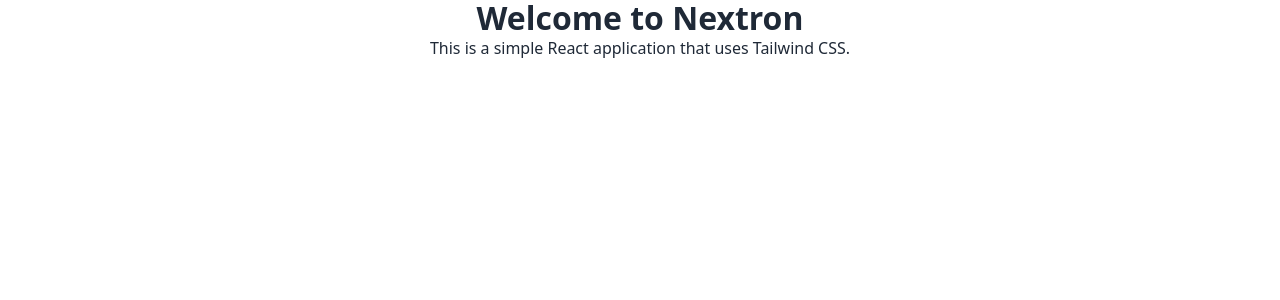
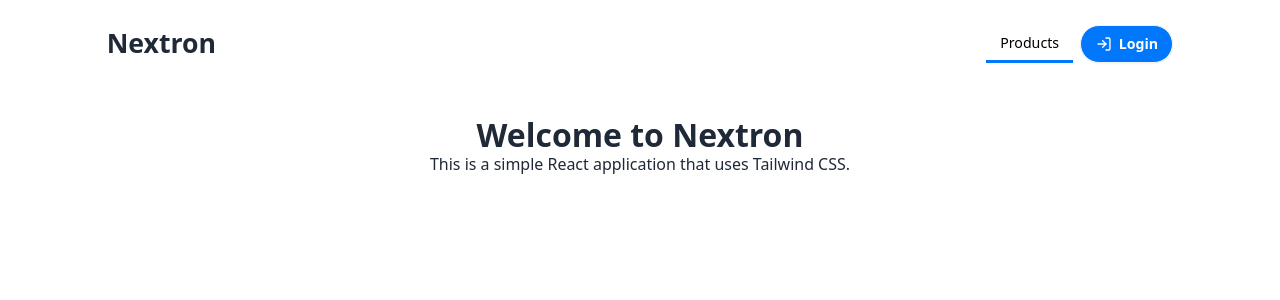
Before and after one commit to Yamin39/nextron-client, a React (Vite) app: page / in a window 1280 px wide. Shown: the top 300 px of the page. Built offline with nearby package versions, Linux system fonts and the light colour scheme.

Commit message:
added navbar

```diff
--- a/package.json
+++ b/package.json
@@ -14,6 +14,7 @@
     "match-sorter": "^6.3.4",
     "react": "^18.2.0",
     "react-dom": "^18.2.0",
+    "react-icons": "^5.3.0",
     "react-router-dom": "^6.26.0",
     "sort-by": "^1.2.0"
   },
--- /dev/null
+++ b/src/components/shared/Navbar/Navbar.css
@@ -0,0 +1,11 @@
+.login-nav.active {
+  border: none;
+}
+
+.navLink-container .active,
+.login-nav.active {
+  background-color: transparent !important;
+  color: black !important;
+  border-bottom: 3px solid #0177FB;
+  border-radius: 0;
+}
--- /dev/null
+++ b/src/components/shared/Navbar/Navbar.jsx
@@ -0,0 +1,86 @@
+import { FiLogIn } from "react-icons/fi";
+import { Link, NavLink } from "react-router-dom";
+import "./Navbar.css";
+
+const Navbar = () => {
+  const loading = false;
+  const user = false
+
+  const navLinks = (
+    <>
+      <li>
+        <NavLink className="hover:text-primary-color hover:bg-transparent" to="/">
+          Products
+        </NavLink>
+      </li>
+    </>
+  );
+  return (
+    <nav className="mb-8">
+      <div className="py-3">
+        <div className="navbar px-0 justify-between">
+          <div>
+            <div className="dropdown">
+              <div tabIndex={0} role="button" className="btn btn-ghost px-2 md:hidden">
+                <svg xmlns="http://www.w3.org/2000/svg" className="size-6" fill="none" viewBox="0 0 24 24" stroke="currentColor">
+                  <path strokeLinecap="round" strokeLinejoin="round" strokeWidth="2" d="M4 6h16M4 12h8m-8 6h16" />
+                </svg>
+              </div>
+              <ul tabIndex={0} className="menu menu-sm dropdown-content mt-3 z-10 p-2 shadow bg-base-100 rounded-box w-52">
+                {navLinks}
+              </ul>
+            </div>
+            <div>
+              <Link to="/" className="flex items-center gap-3">
+                <p className="font-semibold text-2xl lg:text-3xl">
+                  Nextron
+                </p>
+              </Link>
+            </div>
+          </div>
+          <div>
+            <ul className="hidden md:flex navLink-container menu menu-horizontal gap-1 2xl:gap-2 2xl:px-1 font-medium lg:text-base">{navLinks}</ul>
+            {loading ? (
+              <span className="loading loading-spinner"></span>
+            ) : (
+              <>
+                {user ? (
+                  <div className="flex gap-3 justify-center items-center">
+                    <div className="dropdown dropdown-bottom dropdown-end">
+                      <div tabIndex={0} role="button" className="bg-slate-200 rounded-full cursor-pointer">
+                        <img className="size-8 2xl:size-10 rounded-full object-cover" src={user?.photoURL} alt="User" />
+                      </div>
+                      <ul tabIndex={0} className="dropdown-content w-56 z-[1] menu p-4 gap-4 shadow bg-base-100 rounded-box">
+                        <li className="text-gray-500 mt-2 text-center" title="User name">
+                          {user?.displayName || "Name not found!"}
+                        </li>
+                        <li>
+                          <button
+                            onClick={handleLogOut}
+                            className="btn h-auto min-h-0 btn-error rounded-md text-xs 2xl:text-base bg-secondary-color text-white py-2 xl:px-7 hover:bg-red-600"
+                          >
+                            Logout
+                          </button>
+                        </li>
+                      </ul>
+                    </div>
+                  </div>
+                ) : (
+                  <NavLink
+                    to="/login"
+                    className="login-nav btn bg-primary-color text-white hover:bg-primary-color hover:brightness-90 h-auto min-h-0 lg:text-base rounded-3xl py-2"
+                  >
+                    <FiLogIn className="text-lg" />
+                    Login
+                  </NavLink>
+                )}
+              </>
+            )}
+          </div>
+        </div>
+      </div>
+    </nav>
+  );
+};
+
+export default Navbar;
--- a/src/layouts/Root.jsx
+++ b/src/layouts/Root.jsx
@@ -1,8 +1,10 @@
 import { Outlet } from "react-router-dom";
+import Navbar from "../components/shared/Navbar/Navbar";
 
 const Root = () => {
   return (
-    <div className="max-w-[1440px] w-10/12 mx-auto font-kanit">
+    <div className="max-w-[1440px] w-10/12 mx-auto">
+      <Navbar></Navbar>
       <Outlet></Outlet>
     </div>
   );
--- a/tailwind.config.js
+++ b/tailwind.config.js
@@ -5,7 +5,11 @@
   "./src/**/*.{js,ts,jsx,tsx}",
   ],
   theme: {
-    extend: {},
+    extend: {
+      colors: {
+        "primary-color": "#0177FB",
+      },
+    },
   },
   plugins: [require("daisyui")],
 }
```
Also changed, not shown: 1 other file (tests, documents, lock files or other folders).
